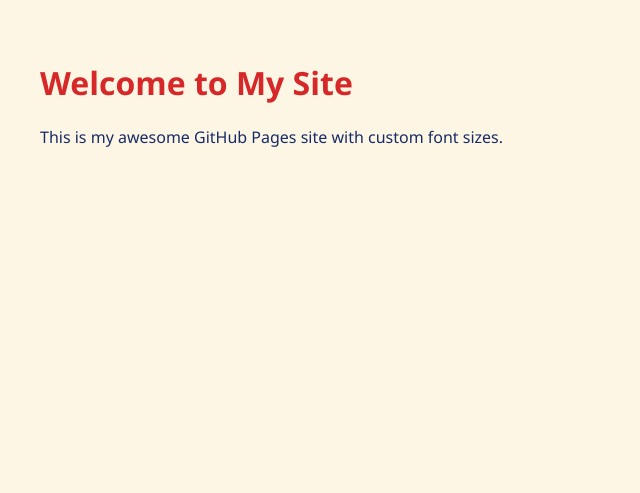
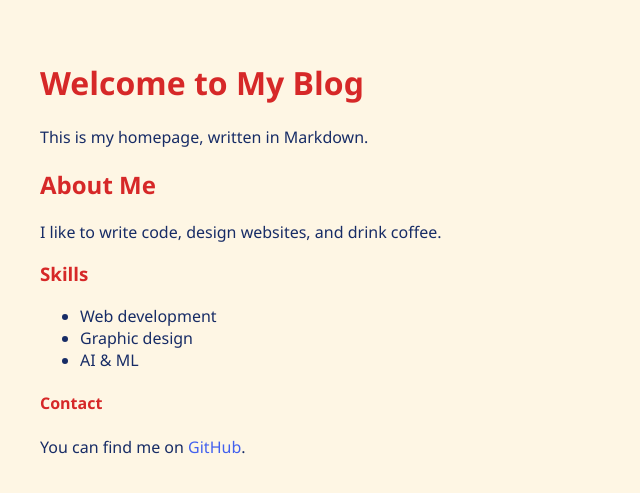
Before and after one commit to ashenone631/ashenone631.github.io, a Jekyll site: the page built from index.md, in a window 1280 px wide. Shown: the top 493 px of the page, without its empty margins (0-640 px from the left). Built offline with Jekyll 4.4.1, drawn with Linux system fonts in a browser that asks for light colours.

Commit message:
Update index.md

```diff
--- a/index.md
+++ b/index.md
@@ -1,8 +1,22 @@
 ---
 layout: default
-title: Home
+title: My Colorful Blog
 ---
 
-# Welcome to My Site
+# Welcome to My Blog
 
-This is my awesome GitHub Pages site with custom font sizes.
+This is my homepage, written in Markdown.
+
+## About Me
+
+I like to write code, design websites, and drink coffee.
+
+### Skills
+
+- Web development
+- Graphic design
+- AI & ML
+
+#### Contact
+
+You can find me on [GitHub](https://github.com/ashenone631).
```
